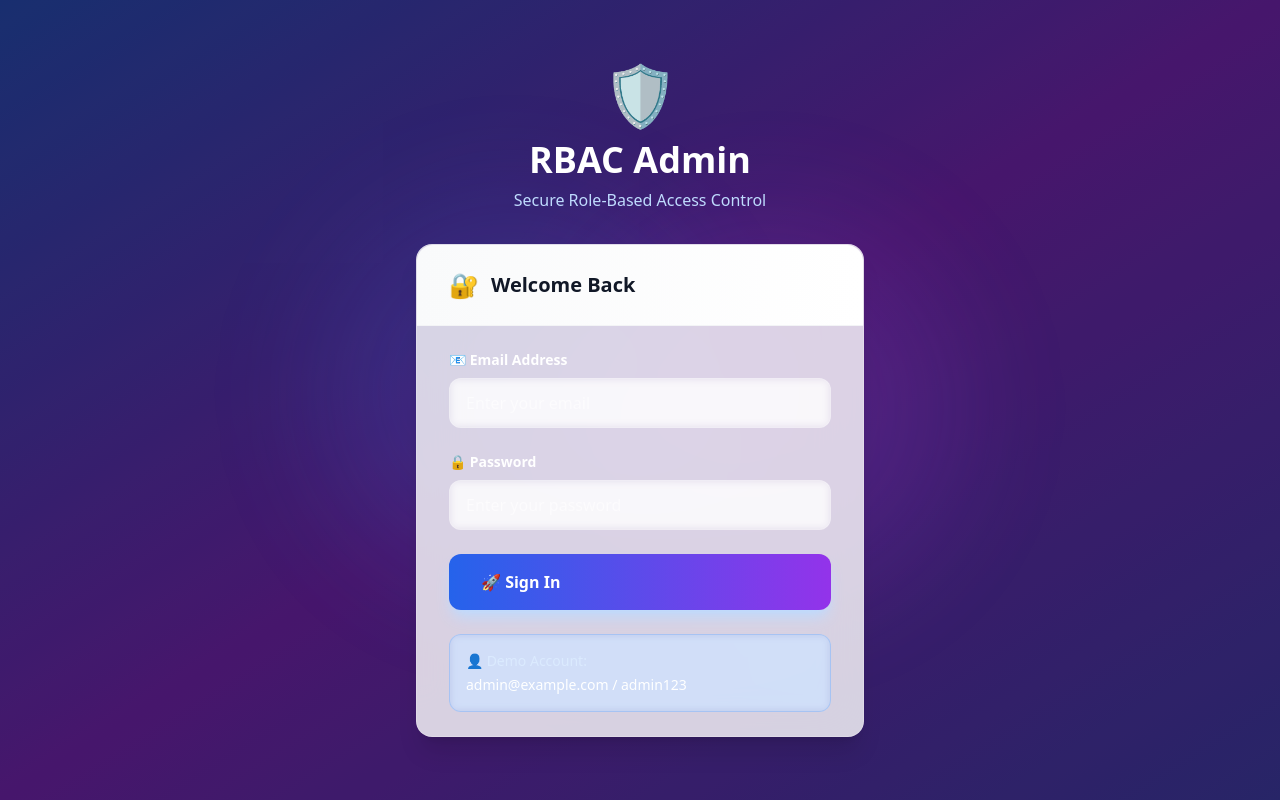
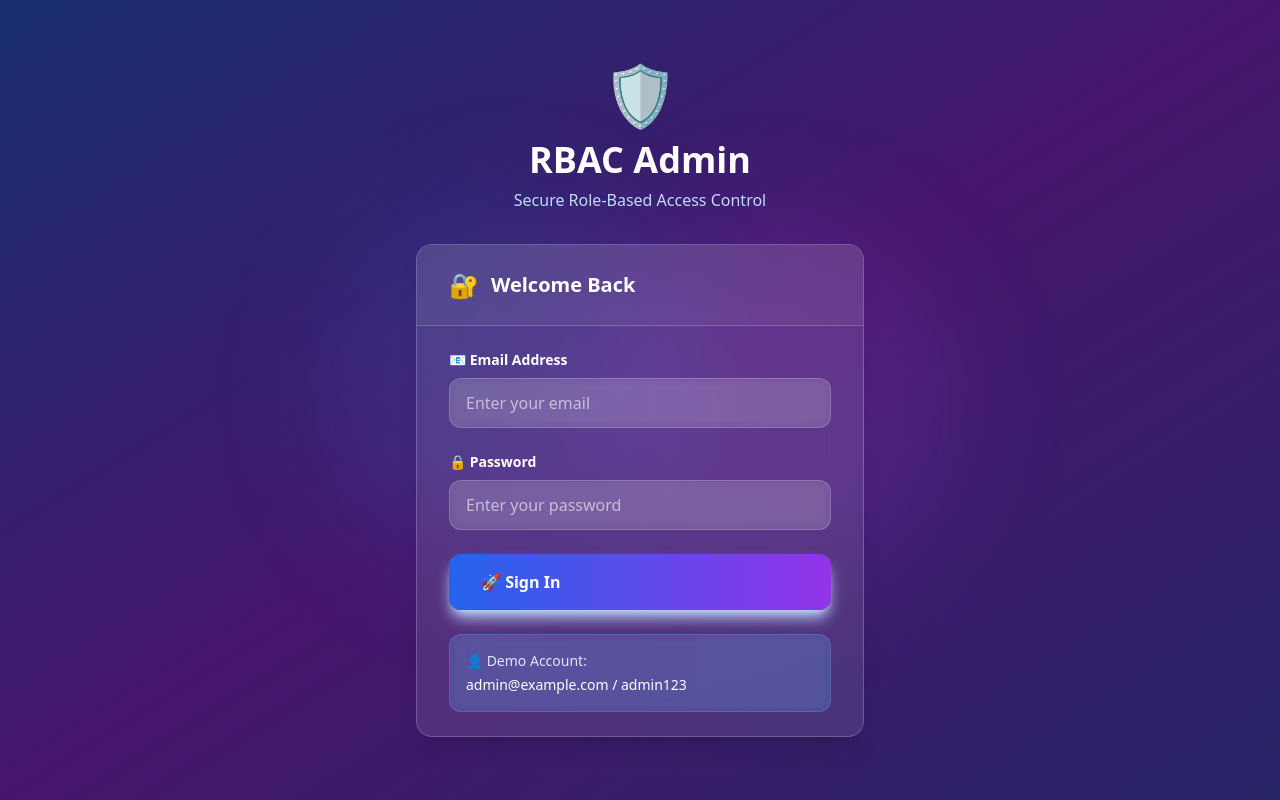
Before and after one commit to Sairam-Chetpelly/rbac-fullstack-app, a Next.js app in the folder frontend/: page / in a window 1280 px wide. Built offline with nearby package versions, Linux system fonts and the light colour scheme.

Commit message:
login page ui issue fix

```diff
--- a/frontend/components/Card.js
+++ b/frontend/components/Card.js
@@ -1,12 +1,26 @@
-const Card = ({ children, title, className = '', icon, actions }) => {
+const Card = ({ children, title, className = '', icon, actions, variant = 'default' }) => {
+  const isGlass = className.includes('bg-white/10') || className.includes('backdrop-blur');
+
+  const cardClasses = isGlass
+    ? `bg-white/10 backdrop-blur-xl shadow-xl rounded-2xl border border-white/20 hover:shadow-2xl transition-all duration-300`
+    : `bg-white/90 backdrop-blur-sm shadow-xl rounded-2xl border border-gray-100 hover:shadow-2xl transition-all duration-300`;
+
+  const headerClasses = isGlass
+    ? `px-8 py-6 border-b border-white/20 bg-white/5 rounded-t-2xl`
+    : `px-8 py-6 border-b border-gray-100 bg-gradient-to-r from-gray-50 to-white rounded-t-2xl`;
+
+  const titleClasses = isGlass
+    ? `text-xl font-bold text-white`
+    : `text-xl font-bold text-gray-900`;
+
   return (
-    <div className={`bg-white/80 backdrop-blur-sm shadow-xl rounded-2xl border border-gray-100 hover:shadow-2xl transition-all duration-300 ${className}`}>
+    <div className={`${cardClasses} ${className}`}>
       {title && (
-        <div className="px-8 py-6 border-b border-gray-100 bg-gradient-to-r from-gray-50 to-white rounded-t-2xl">
+        <div className={headerClasses}>
           <div className="flex items-center justify-between">
             <div className="flex items-center gap-3">
               {icon && <span className="text-2xl">{icon}</span>}
-              <h3 className="text-xl font-bold text-gray-900">{title}</h3>
+              <h3 className={titleClasses}>{title}</h3>
             </div>
             {actions && <div className="flex gap-2">{actions}</div>}
           </div>
```
